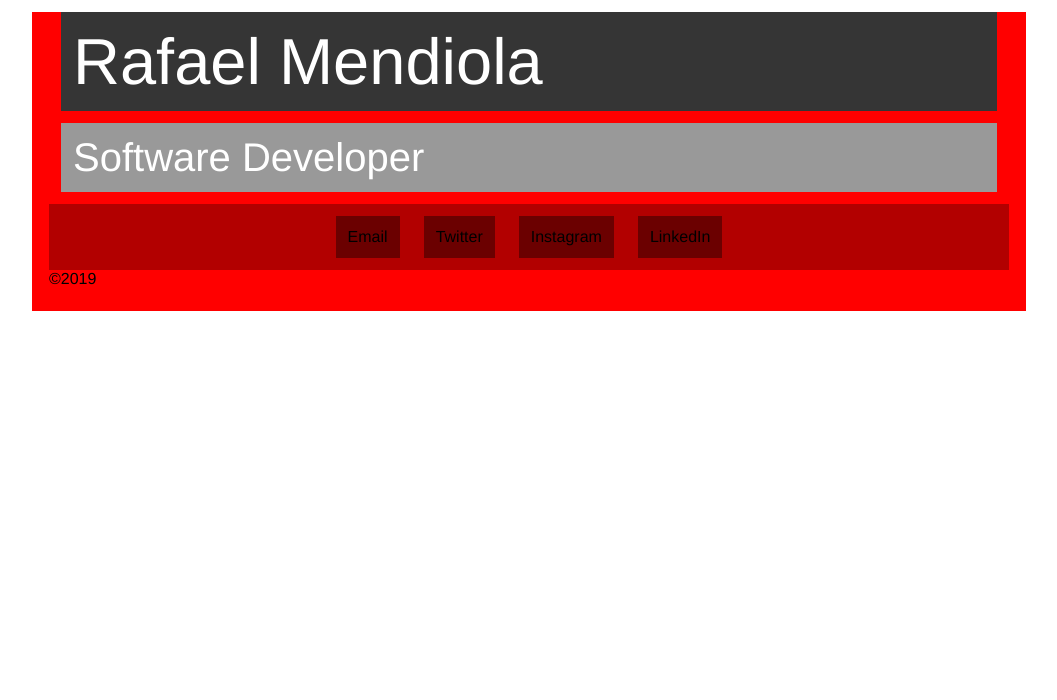
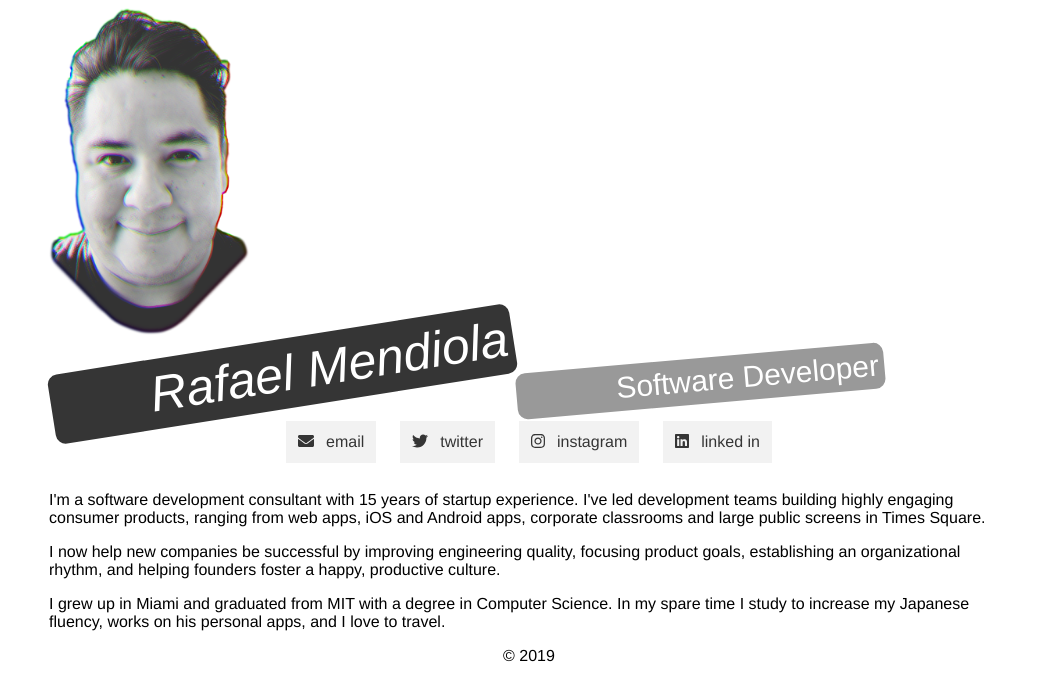
Before and after one commit to dslounge/raf.dev, a Gatsby site: page / in a window 1280 px wide. Shown: the whole page, without its empty margins (111-1168 px from the left). Built offline with nearby package versions, Linux system fonts and the light colour scheme; Gatsby itself is replaced by a stand-in of ours.

Commit message:
progress

```diff
--- a/package.json
+++ b/package.json
@@ -6,6 +6,7 @@
   "author": "Kyle Mathews <mathews.kyle@gmail.com>",
   "dependencies": {
     "@fortawesome/fontawesome-svg-core": "^1.2.19",
+    "@fortawesome/free-brands-svg-icons": "^5.9.0",
     "@fortawesome/free-solid-svg-icons": "^5.9.0",
     "@fortawesome/react-fontawesome": "^0.1.4",
     "eslint-config-airbnb": "^17.1.1",
--- a/src/components/layout.js
+++ b/src/components/layout.js
@@ -5,9 +5,9 @@
  * See: https://www.gatsbyjs.org/docs/use-static-query/
  */
 
-import React from "react"
-import PropTypes from "prop-types"
-import SEO from "./seo"
+import React from "react";
+import PropTypes from "prop-types";
+import SEO from "./seo";
 
 const styles = {
   body: {
@@ -16,9 +16,11 @@ const styles = {
     maxWidth: 960,
     padding: `0px 1.0875rem 1.45rem`,
     paddingTop: 0,
-    backgroundColor: "red",
   },
-}
+  footer: {
+    textAlign: "center",
+  },
+};
 
 const Layout = ({ children, title }) => {
   return (
@@ -28,18 +30,18 @@ const Layout = ({ children, title }) => {
           <SEO title={title} />
           {children}
         </main>
-        <footer>
-          {"©"}
+        <footer style={styles.footer}>
+          {"©  "}
           {new Date().getFullYear()}
         </footer>
       </div>
     </>
-  )
-}
+  );
+};
 
 Layout.propTypes = {
   children: PropTypes.node.isRequired,
   title: PropTypes.string.isRequired,
-}
+};
 
-export default Layout
+export default Layout;
--- /dev/null
+++ b/src/components/social-button.js
@@ -0,0 +1,38 @@
+import React from "react";
+import { FontAwesomeIcon } from "@fortawesome/react-fontawesome";
+import { PropTypes } from "prop-types";
+import { faEnvelope } from "@fortawesome/free-solid-svg-icons";
+import { library } from "@fortawesome/fontawesome-svg-core";
+import { fab } from "@fortawesome/free-brands-svg-icons";
+import { spacing, colors } from "../design";
+
+library.add(fab, faEnvelope);
+
+const styles = {
+  socialButton: {
+    backgroundColor: "rgba(0, 0, 0, .05)",
+    padding: spacing.SMALL,
+    margin: spacing.SMALL,
+    color: colors.black,
+    textDecoration: "none",
+  },
+  icon: {
+    marginRight: spacing.SMALL,
+  },
+};
+
+export const SocialButton = props => {
+  const { icon, title, url } = props;
+  return (
+    <a style={styles.socialButton} href={url} target="_blank" rel="noopener">
+      <FontAwesomeIcon style={styles.icon} icon={icon} />
+      {title}
+    </a>
+  );
+};
+
+SocialButton.propTypes = {
+  icon: PropTypes.object.isRequired, // eslint-disable-line
+  title: PropTypes.string.isRequired,
+  url: PropTypes.string.isRequired,
+};
--- /dev/null
+++ b/src/design.js
@@ -0,0 +1,11 @@
+export const spacing = {
+  TINY: "6px",
+  SMALL: "12px",
+  BASE: "24px",
+}
+
+export const colors = {
+  black: "#353535",
+  gray: "#999999",
+  white: "#ffffff",
+}
--- a/src/pages/index.js
+++ b/src/pages/index.js
@@ -1,28 +1,17 @@
-import React from "react"
+import React from "react";
 // import { Link } from "gatsby"
 // import Image from "../components/image"
-
-import Layout from "../components/layout"
+import { SocialButton } from "../components/social-button";
+import Layout from "../components/layout";
+import { spacing, colors } from "../design";
+import rafProfile from "../images/raf-profile.png";
 
 // <Link to="/page-2/">Go to page 2</Link>
 
 // <Image />
 
-const spacing = {
-  TINY: "6px",
-  SMALL: "12px",
-  BASE: "24px",
-}
-
-const colors = {
-  black: "#353535",
-  gray: "#999999",
-  white: "#ffffff",
-}
-
 const styles = {
   row: {
-    backgroundColor: "rgba(0, 0, 0, .3)",
     display: "flex",
     flexDirection: "row",
     justifyContent: "center",
@@ -32,33 +21,80 @@ const styles = {
     padding: spacing.SMALL,
     margin: spacing.SMALL,
   },
+  profileImage: {
+    width: 200,
+  },
   name: {
+    display: "inline-block",
     backgroundColor: colors.black,
-    fontSize: 65,
+    fontSize: 50,
     color: colors.white,
-    padding: spacing.SMALL,
-    margin: spacing.SMALL,
+    padding: spacing.TINY,
+    borderRadius: "10px",
+    fontStyle: "italic",
+    transform: "rotate(-9deg)",
+    paddingLeft: 100,
   },
   rafTitle: {
+    display: "inline-block",
     backgroundColor: colors.gray,
-    fontSize: 40,
+    fontSize: 30,
     color: colors.white,
-    padding: spacing.SMALL,
-    margin: spacing.SMALL,
+    padding: spacing.TINY,
+    borderRadius: "10px",
+    transform: "rotate(-5deg)",
+    paddingLeft: 100,
   },
-}
+};
+
+// TODO: make bio collapsible
 
 const IndexPage = () => (
   <Layout title="Home">
-    <div style={styles.name}>Rafael Mendiola</div>
-    <div style={styles.rafTitle}>Software Developer</div>
+    <img style={styles.profileImage} src={rafProfile} alt="raf profile" />
+    <div>
+      <div style={styles.name}>Rafael Mendiola</div>
+      <div style={styles.rafTitle}>Software Developer</div>
+    </div>
     <div style={styles.row}>
-      <div style={styles.socialButton}>Email</div>
-      <div style={styles.socialButton}>Twitter</div>
-      <div style={styles.socialButton}>Instagram</div>
-      <div style={styles.socialButton}>LinkedIn</div>
+      <SocialButton
+        icon="envelope"
+        title="email"
+        url="mailto:rmendiola@alum.mit.edu"
+      />
+      <SocialButton
+        icon={["fab", "twitter"]}
+        title="twitter"
+        url="https://twitter.com/groundcontrol"
+      />
+      <SocialButton
+        icon={["fab", "instagram"]}
+        title="instagram"
+        url="https://instagram.com/dslounge"
+      />
+      <SocialButton
+        icon={["fab", "linkedin"]}
+        title="linked in"
+        url="https://linkedin.com/in/groundcontrol"
+      />
     </div>
+    <p>
+      I'm a software development consultant with 15 years of startup experience.
+      I've led development teams building highly engaging consumer products,
+      ranging from web apps, iOS and Android apps, corporate classrooms and
+      large public screens in Times Square.
+    </p>
+    <p>
+      I now help new companies be successful by improving engineering quality,
+      focusing product goals, establishing an organizational rhythm, and helping
+      founders foster a happy, productive culture.
+    </p>
+    <p>
+      I grew up in Miami and graduated from MIT with a degree in Computer
+      Science. In my spare time I study to increase my Japanese fluency, works
+      on his personal apps, and I love to travel.
+    </p>
   </Layout>
-)
+);
 
-export default IndexPage
+export default IndexPage;
```
Also changed, not shown: src/images/raf-profile.png (added), 2 other files.
